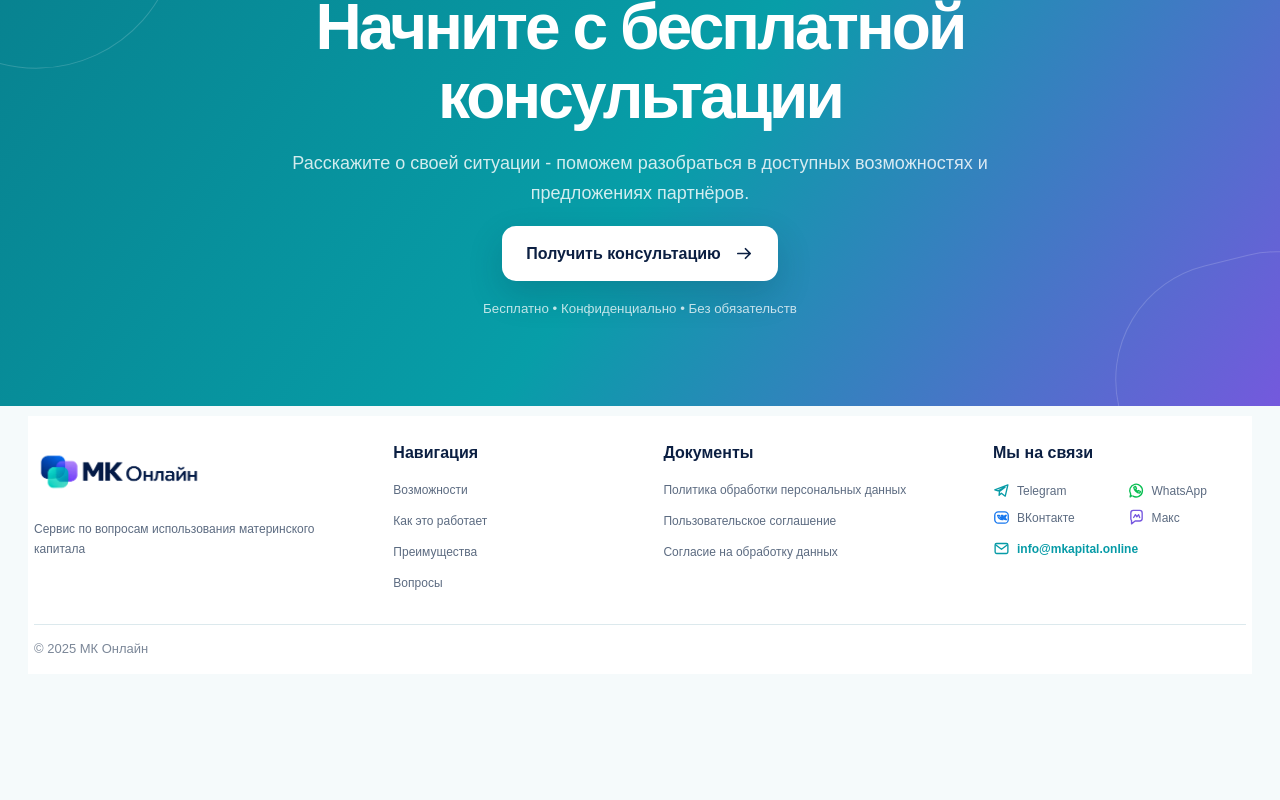
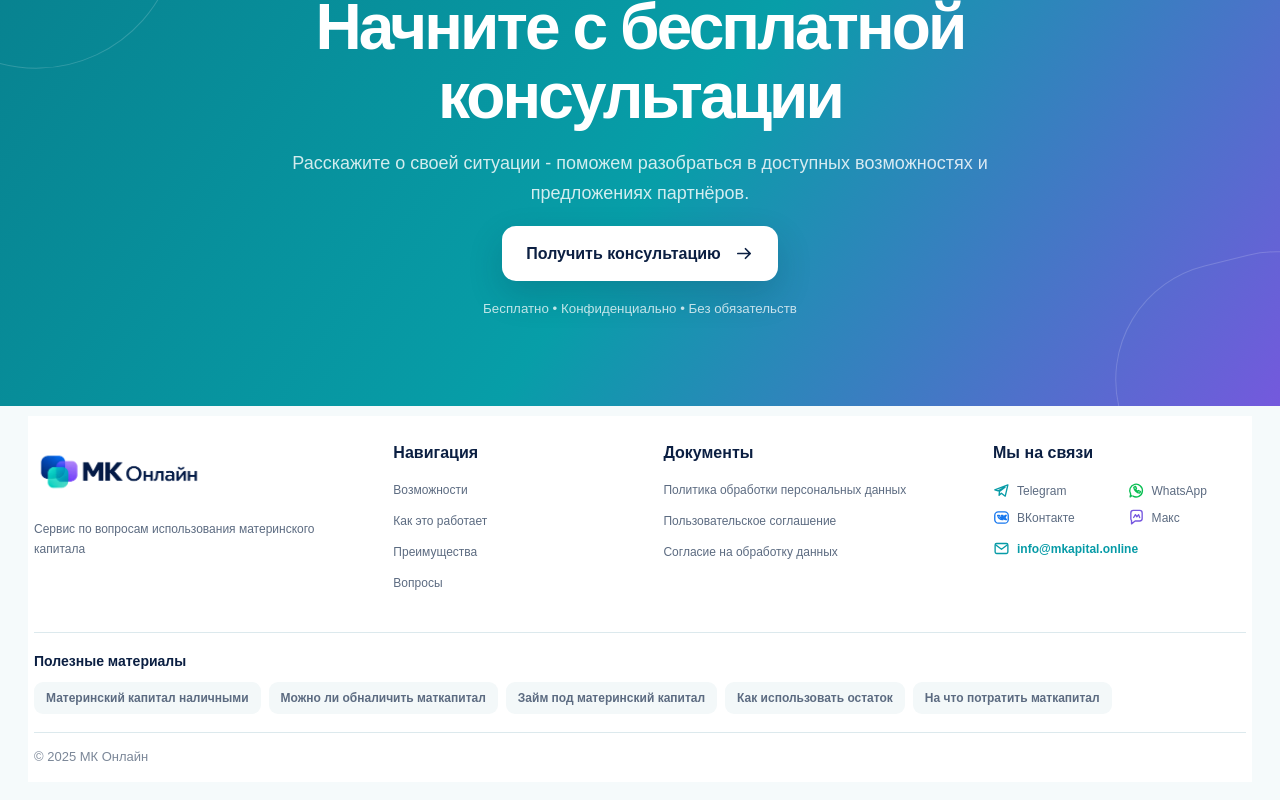
Before and after one commit to kozevnikovm963-hue/mkapital-site, a React (Vite) app: page / in a window 1280 px wide. Shown: the part 6613-7413 px from the top of the page. Before the commit the page ends 7313 px from the top, so only its background shows below. Built offline with nearby package versions, Linux system fonts and the light colour scheme.

Commit message:
Restore SEO links in shared footer

```diff
--- a/app/SeoPage.tsx
+++ b/app/SeoPage.tsx
@@ -110,6 +110,16 @@ export default function SeoPage({ data }: { data: SeoPageData }) {
           <a className="footer-email" href="mailto:info@mkapital.online"><LineIcon name="mail" />info@mkapital.online</a>
         </div>
       </div>
+      <div className="footer-seo-links">
+        <h3>Полезные материалы</h3>
+        <div>
+          <a href={`${base}materinskiy-kapital-nalichnymi/`}>Материнский капитал наличными</a>
+          <a href={`${base}obnalichit-materinskiy-kapital/`}>Можно ли обналичить маткапитал</a>
+          <a href={`${base}zaim-pod-materinskiy-kapital/`}>Займ под материнский капитал</a>
+          <a href={`${base}ostatok-materinskogo-kapitala/`}>Как использовать остаток</a>
+          <a href={`${base}na-chto-potratit-materinskiy-kapital/`}>На что потратить маткапитал</a>
+        </div>
+      </div>
       <div className="footer-bottom"><span>© 2025 МК Онлайн</span></div>
     </footer>
 
--- a/app/page.tsx
+++ b/app/page.tsx
@@ -182,6 +182,16 @@ export default function Home() {
           <a className="footer-email" href="mailto:info@mkapital.online"><LineIcon name="mail" />info@mkapital.online</a>
         </div>
       </div>
+      <div className="footer-seo-links">
+        <h3>Полезные материалы</h3>
+        <div>
+          <a href="./materinskiy-kapital-nalichnymi/">Материнский капитал наличными</a>
+          <a href="./obnalichit-materinskiy-kapital/">Можно ли обналичить маткапитал</a>
+          <a href="./zaim-pod-materinskiy-kapital/">Займ под материнский капитал</a>
+          <a href="./ostatok-materinskogo-kapitala/">Как использовать остаток</a>
+          <a href="./na-chto-potratit-materinskiy-kapital/">На что потратить маткапитал</a>
+        </div>
+      </div>
       <div className="footer-bottom"><span>© 2025 МК Онлайн</span></div>
     </footer>
     {modal && <ConsultationModal type={modal} onClose={() => setModal(null)} />}
```
Also changed, not shown: app/globals.css.
